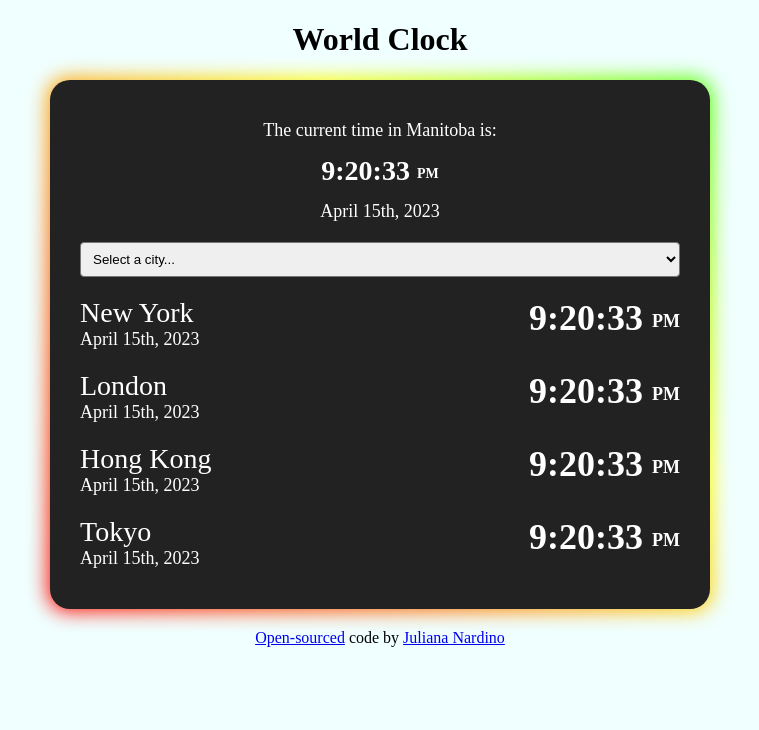
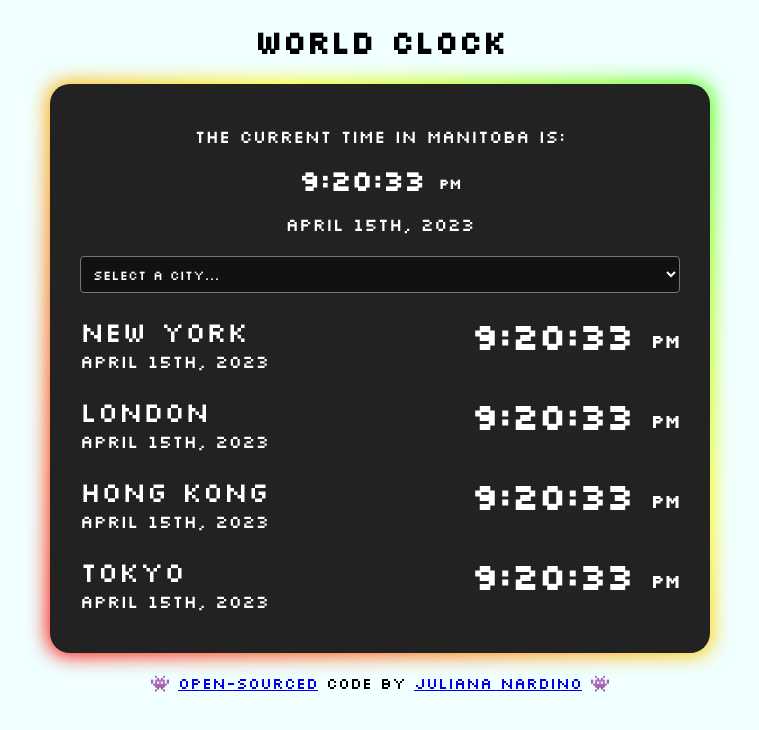
Before and after one commit to jnardino/world-clock, a plain HTML site: page index.html in a window 1280 px wide. Shown: the whole page, without its empty margins (260-1019 px from the left). Drawn offline with Linux system fonts and the light colour scheme.

Commit message:
Added font and adjust CSS

```diff
--- a/index.html
+++ b/index.html
@@ -4,6 +4,9 @@
     <meta charset="UTF-8">
     <meta http-equiv="X-UA-Compatible" content="IE=edge">
     <meta name="viewport" content="width=device-width, initial-scale=1.0">
+    <link rel="preconnect" href="https://fonts.googleapis.com">
+    <link rel="preconnect" href="https://fonts.gstatic.com" crossorigin>
+    <link href="https://fonts.googleapis.com/css2?family=Silkscreen&display=swap" rel="stylesheet">
     <link rel="stylesheet" href="src/style.css">
     <title>World Clock</title>
 </head>
@@ -51,9 +54,9 @@
     </div>
     </div>
     <footer>
-        <a href="https://github.com/jnardino/world-clock" target="_blank">Open-sourced</a>
+        👾 <a href="https://github.com/jnardino/world-clock" target="_blank">Open-sourced</a>
         code by
-        <a href="https://www.linkedin.com/in/juliananardino/" target="_blank">Juliana Nardino</a>
+        <a href="https://www.linkedin.com/in/juliananardino/" target="_blank">Juliana Nardino</a> 👾
     </footer>
     <script src="src/main.js"></script>
 </body>
--- a/src/style.css
+++ b/src/style.css
@@ -1,5 +1,6 @@
 body {
     background-color: azure;
+    font-family: 'Silkscreen', cursive;
 }
 
 h1 {
@@ -7,19 +8,19 @@ h1 {
 }
 
 .container {
+    border: none;
+    color: #ffffff;
     margin: 0px auto;
     max-width: 600px;
+    outline: none;
     padding: 40px 30px;
+    position: relative;
     text-align: center;
-    border: none;
-    outline: none;
-    color: rgb(255, 255, 255);
-    position: relative;
     z-index: 0;
 }
 
 .container:before {
-    content: "";
+    animation: glowing-container 30s linear infinite;
     background: linear-gradient(
         45deg,
         #ff0000,
@@ -31,18 +32,18 @@ h1 {
         #7a00ff,
         #ff00c8,
         #ff0000
-    );
+        );
+    background-size: 400%;
+    border-radius: 20px;
+    content: "";
+    filter: blur(10px);
+    height: calc(100% + 4px);
+    left: -2px;
     position: absolute;
     top: -2px;
-    left: -2px;
-    background-size: 400%;
+    transition: opacity 0.3s ease-in-out;
+    width: calc(100% + 4px);
     z-index: -1;
-    filter: blur(10px);
-    width: calc(100% + 4px);
-    height: calc(100% + 4px);
-    animation: glowing-container 30s linear infinite;
-    transition: opacity 0.3s ease-in-out;
-    border-radius: 20px;
 }
 
 @keyframes glowing-container {
@@ -58,15 +59,15 @@ h1 {
 }
 
 .container:after {
+    background: #222;
+    border-radius: 20px;
+    content: "";
+    height: 100%;
+    left: 0;
+    position: absolute;
+    top: 0;
+    width: 100%;
     z-index: -1;
-    content: "";
-    position: absolute;
-    width: 100%;
-    height: 100%;
-    background: #222;
-    left: 0;
-    top: 0;
-    border-radius: 20px;
 }
 
 .current-display {
@@ -90,6 +91,9 @@ h1 {
 }
 
 select {
+    background-color: #111;
+    color: #ffffff;
+    font-family: 'Silkscreen', cursive;
     border-radius: 4px;
     display: block;
     padding: 8px;
```
